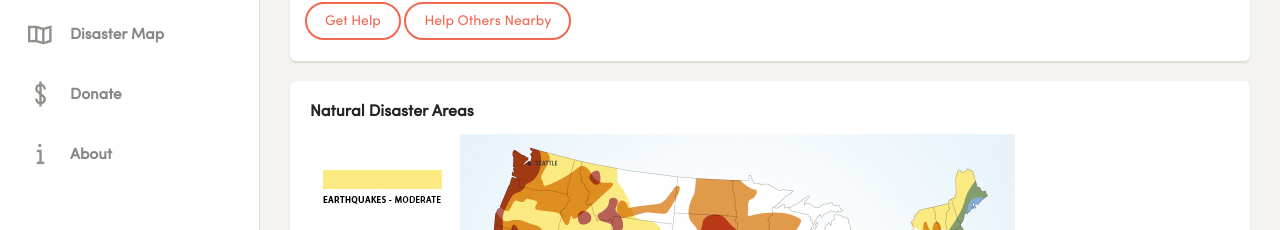
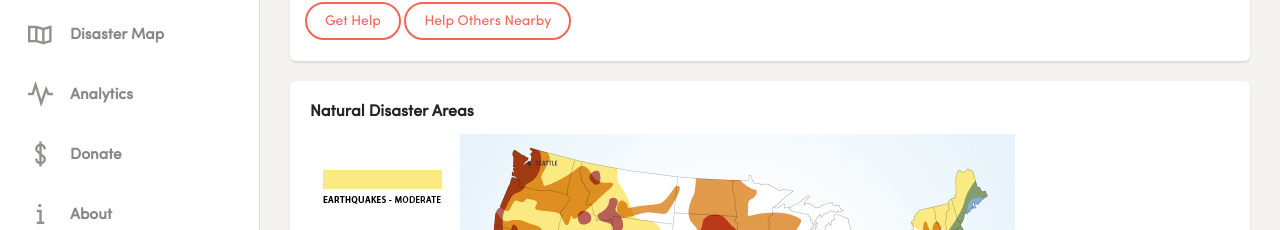
Before and after one commit to disaster-rescue/disaster-rescue.github.io, a plain HTML site: page dashboard/template.html in a window 1280 px wide. Shown: the part 155-385 px from the top of the page. Drawn offline with Linux system fonts and the light colour scheme; some packages are replaced by stand-ins of ours; no server answers; a web font is replaced by a local one.

Commit message:
Update template.html

```diff
--- a/dashboard/template.html
+++ b/dashboard/template.html
@@ -141,6 +141,12 @@
                         </a>
                     </li>
                     <li>
+                        <a href="analytics.html">
+                        <i class="ti-pulse"></i>
+                        <p>Analytics</p>
+                        </a>
+                    </li>
+                    <li>
                         <a href="donate.html">
                             <i class="ti-money"></i>
                             <p>Donate</p>
```
